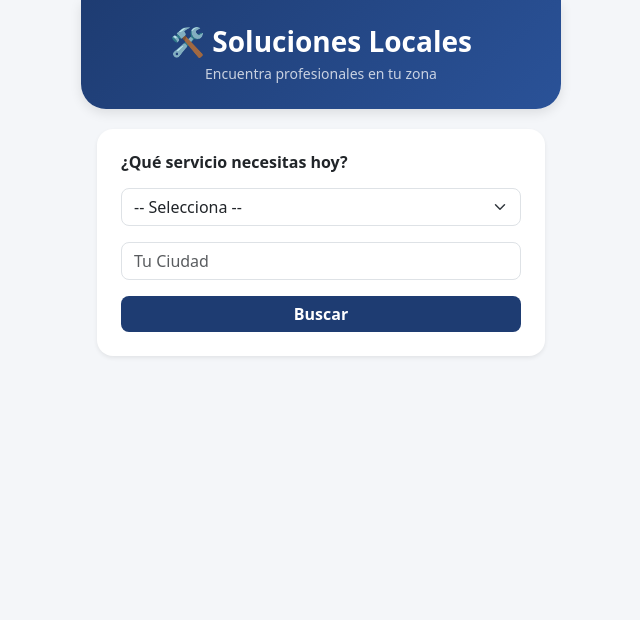
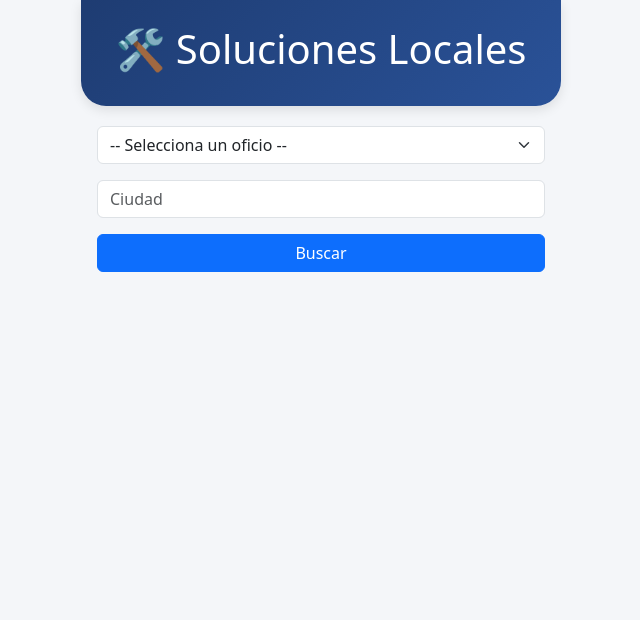
Before and after one commit to RaulBaez182/soluciones-locales, a Flask app: page / in a window 1280 px wide. Shown: the top 620 px of the page, without its empty margins (319-959 px from the left). Run offline with Flask 3, Linux system fonts and the light colour scheme.

Commit message:
Update index.html

```diff
--- a/templates/index.html
+++ b/templates/index.html
@@ -8,8 +8,6 @@
     <style>
         body { background-color: #f4f6f9; font-family: system-ui, -apple-system, sans-serif; padding-bottom: 70px; }
         .app-header { background: linear-gradient(135deg, #1e3c72, #2a5298); color: white; padding: 25px 15px; text-align: center; border-radius: 0 0 25px 25px; margin-bottom: 20px; box-shadow: 0 4px 12px rgba(0,0,0,0.1); }
-        .card-profesional { border: none; border-radius: 16px; box-shadow: 0 4px 10px rgba(0,0,0,0.06); margin-bottom: 15px; background: white; padding: 15px; }
-        .badge-verificado { background-color: #00b4d8; color: white; font-size: 0.75rem; padding: 3px 8px; border-radius: 20px; font-weight: bold; }
         .nav-fixed-bottom { position: fixed; bottom: 0; left: 0; right: 0; background: white; box-shadow: 0 -3px 12px rgba(0,0,0,0.08); display: flex; justify-content: space-around; padding: 12px 0; z-index: 1000; }
         .nav-btn { border: none; background: none; color: #8a94a0; font-size: 1rem; font-weight: bold; width: 50%; text-align: center; }
         .nav-btn.active { color: #1e3c72; }
@@ -20,42 +18,35 @@
 
 <div class="container-app">
     <div class="app-header">
-        <h1 class="h3 mb-1 fw-bold">🛠️ Soluciones Locales</h1>
-        <p class="small mb-0 opacity-75">Encuentra profesionales en tu zona</p>
+        <h1>🛠️ Soluciones Locales</h1>
     </div>
 
     <div id="pantalla-buscar" class="px-3">
-        <div class="bg-white p-4 rounded-4 shadow-sm mb-4">
-            <h6 class="fw-bold text-dark mb-3">¿Qué servicio necesitas hoy?</h6>
-            <div class="mb-3">
-                <select id="search-oficio" class="form-select rounded-3 p-2.5">
-                    <option value="">Cargando oficios...</option>
-                </select>
-            </div>
-            <div class="mb-3">
-                <input type="text" id="search-ciudad" class="form-control rounded-3 p-2.5" placeholder="Tu Ciudad">
-            </div>
-            <button onclick="realizarBusqueda()" class="btn btn-primary w-100 rounded-3 py-2.5 fw-bold" style="background-color: #1e3c72; border:none;">Buscar</button>
-        </div>
-        <div id="lista-resultados"></div>
+        <select id="search-oficio" class="form-select mb-3"><option>Cargando...</option></select>
+        <input type="text" id="search-ciudad" class="form-control mb-3" placeholder="Ciudad">
+        <button onclick="realizarBusqueda()" class="btn btn-primary w-100">Buscar</button>
+        <div id="lista-resultados" class="mt-3"></div>
     </div>
 
     <div id="pantalla-registro" class="d-none px-3">
-        <div class="bg-white p-4 rounded-4 shadow-sm">
-            <h5 class="fw-bold text-center mb-4" style="color: #1e3c72;">Crear Perfil</h5>
-            <form id="form-registro" enctype="multipart/form-data">
-                <div class="row">
-                    <div class="col-6 mb-3"><label class="small form-label fw-semibold">Nombre</label><input type="text" name="nombre" class="form-control" required></div>
-                    <div class="col-6 mb-3"><label class="small form-label fw-semibold">Apellido</label><input type="text" name="apellido" class="form-control" required></div>
-                </div>
-                <div class="mb-3"><label class="small form-label fw-semibold">Oficio</label>
-                    <select name="oficio" id="reg-oficio" class="form-select" required>
-                        <option value="">Cargando...</option>
+        <form id="form-registro" enctype="multipart/form-data" onsubmit="registrarProfesional(event)">
+            <input type="text" name="nombre" class="form-control mb-2" placeholder="Nombre" required>
+            <input type="text" name="apellido" class="form-control mb-2" placeholder="Apellido" required>
+            <input type="email" name="email" class="form-control mb-2" placeholder="Correo" required>
+            <input type="password" name="password" class="form-control mb-2" placeholder="Contraseña" required>
+            <input type="text" name="telefono" class="form-control mb-2" placeholder="Teléfono" required>
+            <input type="text" name="ciudad" class="form-control mb-2" placeholder="Ciudad" required>
+
+            <select name="oficio" id="reg-oficio" class="form-select mb-2" required>
+                <option value="">Cargando oficios...</option>
             </select>
-                </div>
-                <button type="submit" class="btn btn-primary w-100">Registrarme</button>
+
+            <input type="text" name="experiencia" class="form-control mb-2" placeholder="Años de experiencia">
+            <textarea name="descripcion" class="form-control mb-2" placeholder="Breve descripción"></textarea>
+            <label class="small">Foto de Perfil</label>
+            <input type="file" name="foto_perfil" class="form-control mb-3" accept="image/*">
+            <button type="submit" class="btn btn-success w-100">Registrarme</button>
         </form>
-        </div>
     </div>
 </div>
 
@@ -65,24 +56,19 @@
 </div>
 
 <script>
-    // CARGAR OFICIOS AL INICIO
     async function cargarOficios() {
-        try {
         const res = await fetch('/categorias');
         const data = await res.json();
         const selects = [document.getElementById('search-oficio'), document.getElementById('reg-oficio')];
-
         selects.forEach(s => {
-                s.innerHTML = '<option value="">-- Selecciona --</option>';
+            s.innerHTML = '<option value="">-- Selecciona un oficio --</option>';
             data.forEach(o => {
                 let opt = document.createElement('option');
                 opt.value = o; opt.textContent = o;
                 s.appendChild(opt);
             });
         });
-        } catch(e) { console.error("Error:", e); }
     }
-
     window.onload = cargarOficios;
 
     function mostrarPantalla(p) {
```
Lines whose indentation alone changed are shown as unchanged.
